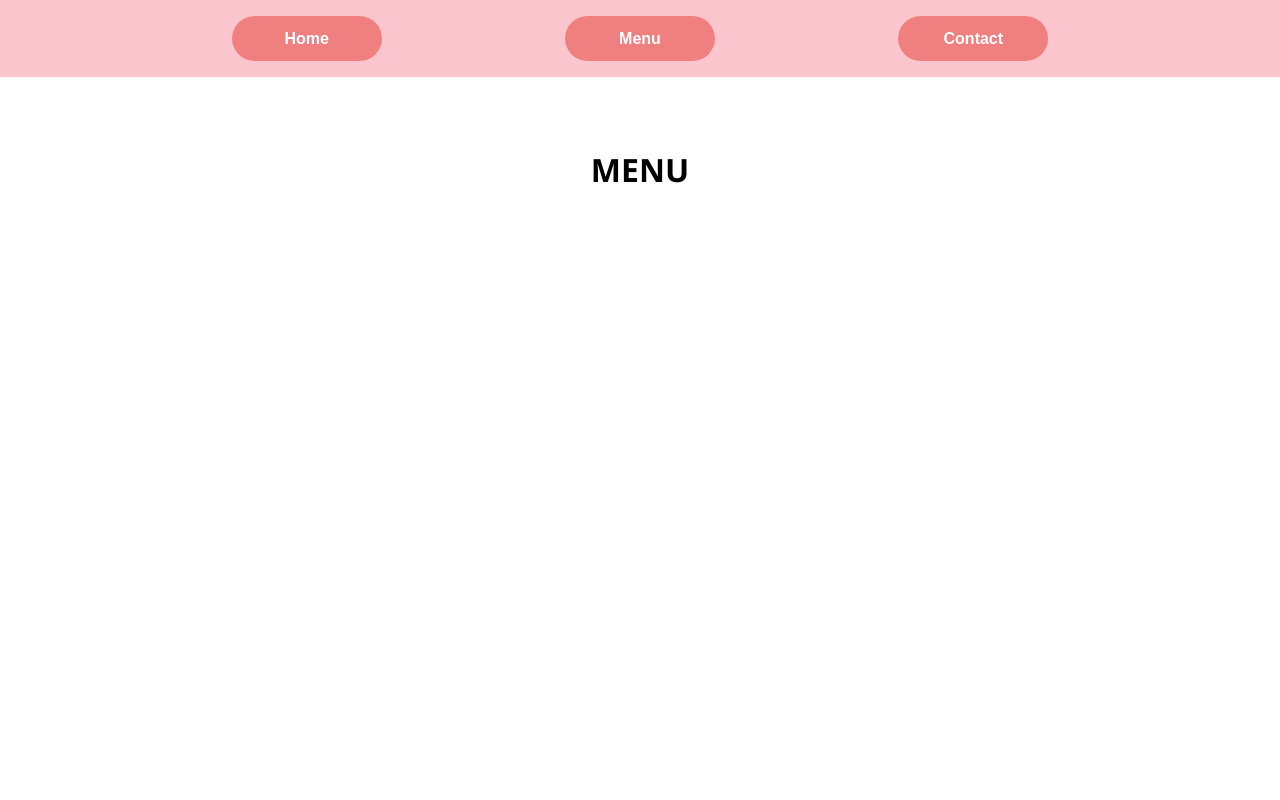
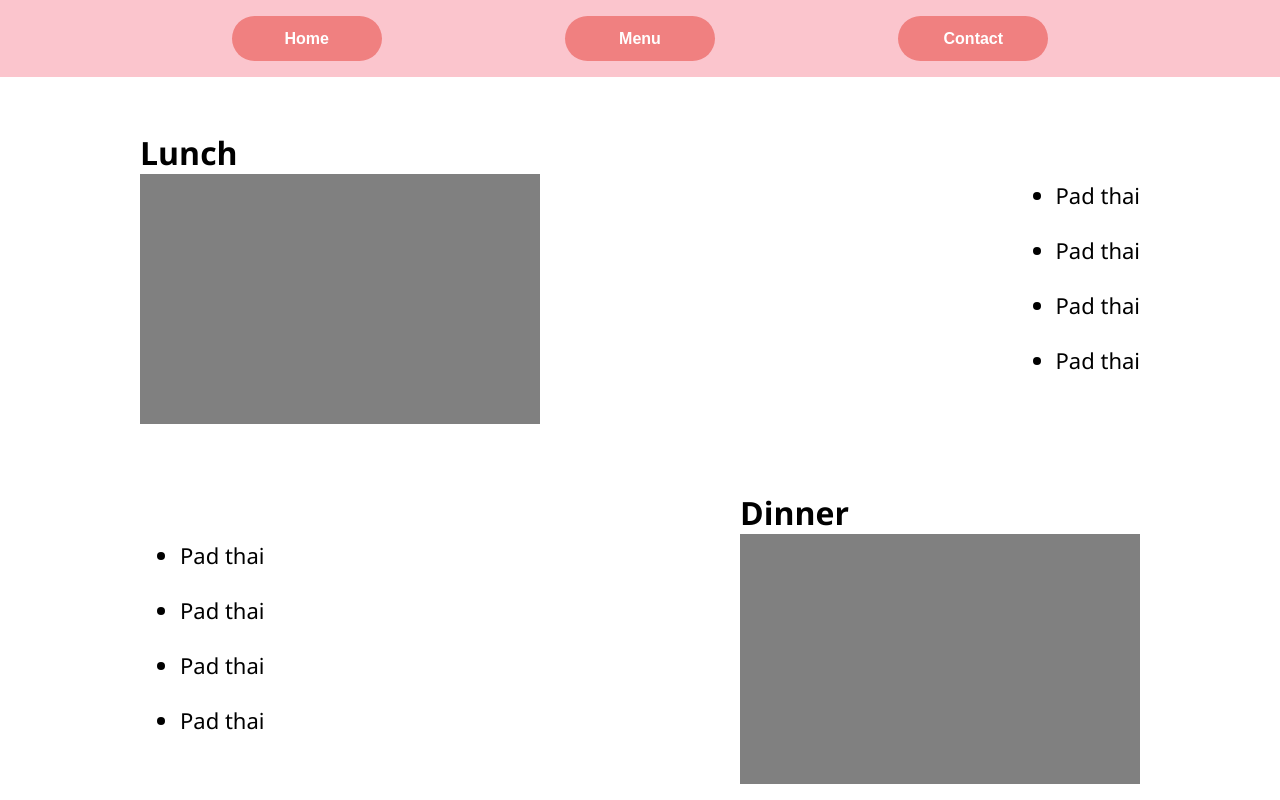
Before and after one commit to timcbuck/TOP-restaurant, a website built with webpack: page src/index.html in a window 1280 px wide. Both pictures are taken after a click on the button "Menu". Built offline with nearby package versions, Linux system fonts and the light colour scheme.

Commit message:
Add menu content and module

```diff
--- a/src/home.js
+++ b/src/home.js
@@ -8,23 +8,29 @@ const loadHomePage = () => {
     content.innerHTML = '';
 
     // Create new elements to go inside content
+    const homeContent = document.createElement('div');
     const contentLeft = document.createElement('div');
     const contentRight = document.createElement('div');
     const contentImage = document.createElement('img');
 
     // Populate content
+    homeContent.setAttribute('id', 'home-content');
     contentLeft.innerHTML = `<h1>Ora Thai Restaurant</h1>
     <h2>Sawasdee</h2>
             <p>This is where culinary innovation meets the timeless charm of lunch and dinner classics. Our menu, a treasure trove of gourmet Thai cuisine, delicious cocktails, and the best Pad Thai in Adelaide, promises an unrivaled dining experience.</p>
-            <p>Savor the flavors of Thailand from decadent tom yum soup to savory spring rolls, each dish at Ora Thai is crafted to perfection, making us the go-to spot for weekend dinner. Whether you're indulging in a family-friendly group or seeking the perfect dinner spot for a Friday night, Ora Thai's unique menu caters to all.</p>`
+            <p>Savor the flavors of Thailand from decadent tom yum soup to savory spring rolls, each dish at Ora Thai is crafted to perfection, making us the go-to spot for weekend dinner.</p>
+            <p>Whether you're indulging in a family-friendly group or seeking the perfect dinner spot for a Friday night, Ora Thai's unique menu caters to all.</p>
+            <button id="btn-reservation">Make a reservation</button>
+            `
     contentLeft.setAttribute('id', 'content-left');
     contentImage.src = Spices;
     contentImage.setAttribute('id', 'content-image');
 
     // Append content together
     contentRight.appendChild(contentImage);
-    content.appendChild(contentLeft);
-    content.appendChild(contentRight);
+    homeContent.appendChild(contentLeft);
+    homeContent.appendChild(contentRight);
+    content.appendChild(homeContent);
 };
 
 export default loadHomePage;
--- a/src/menu.js
+++ b/src/menu.js
@@ -6,11 +6,41 @@ const loadMenuPage = () => {
     content.innerHTML = '';
 
     // Create new elements to go inside content
-    const contentLeft = document.createElement('h1');
-    contentLeft.textContent = 'MENU';
+    const menuContent = document.createElement('div');
+    menuContent.innerHTML = `
+    <div id="menu-content">
+        <div id="lunch-container">
+            <div id="lunch-header-container">
+                <h1>Lunch</h1>
+                <div id="lunch-image"></div>
+            </div>
+            <div id="lunch-items-container">
+                <ul>
+                    <li>Pad thai</li>
+                    <li>Pad thai</li>
+                    <li>Pad thai</li>
+                    <li>Pad thai</li>
+                </ul>
+            </div>
+        </div>
+        <div id="dinner-container">
+            <div id="dinner-items-container">
+                <ul>
+                    <li>Pad thai</li>
+                    <li>Pad thai</li>
+                    <li>Pad thai</li>
+                    <li>Pad thai</li>
+                </ul>
+            </div>
+            <div id="dinner-header-container">
+                <h1>Dinner</h1>
+                <div id="dinner-image"></div>
+            </div>
+        </div>
+    </div>`
 
     // Append content together
-    content.appendChild(contentLeft);
+    content.appendChild(menuContent);
 
 }
 
--- a/src/styles.css
+++ b/src/styles.css
@@ -44,14 +44,19 @@ nav > button:hover {
 }
 
 #content {
+    width: 1000px;
+}
+
+#home-content {
     display: flex;
     justify-content: center;
     gap: 60px;
-    width: 1000px;
 }
 
 #content-left {
     flex: 1;
+    display: flex;
+    flex-direction: column;
 }
 
 #content-right {
@@ -61,3 +66,49 @@ nav > button:hover {
 #content-image {
     width: 400px;
 }
+
+#btn-reservation {
+    width: 250px;
+    height: 70px;
+    border-radius: 32px;
+    border-style: none;
+    background-color: lightblue;
+    color: black;
+    font-size: 20px;
+    font-weight: bold;
+    cursor: pointer;
+    align-self: center;
+}
+
+#menu-content {
+    display: flex;
+    flex-direction: column;
+    gap: 60px;
+}
+
+#lunch-container,
+#dinner-container {
+    height: 300px;
+    display: flex;
+    justify-content: space-between;
+    align-items: center;
+}
+
+#lunch-header-container > h1,
+#dinner-header-container > h1 {
+    margin: 0;
+}
+
+#lunch-image,
+#dinner-image {
+    width: 400px;
+    height: 250px;
+    background-color: grey;
+}
+
+ul {
+    display: flex;
+    flex-direction: column;
+    gap: 25px;
+    font-size: 22px;
+}
```
Also changed, not shown: src/index.html (+0 -1 lines).
